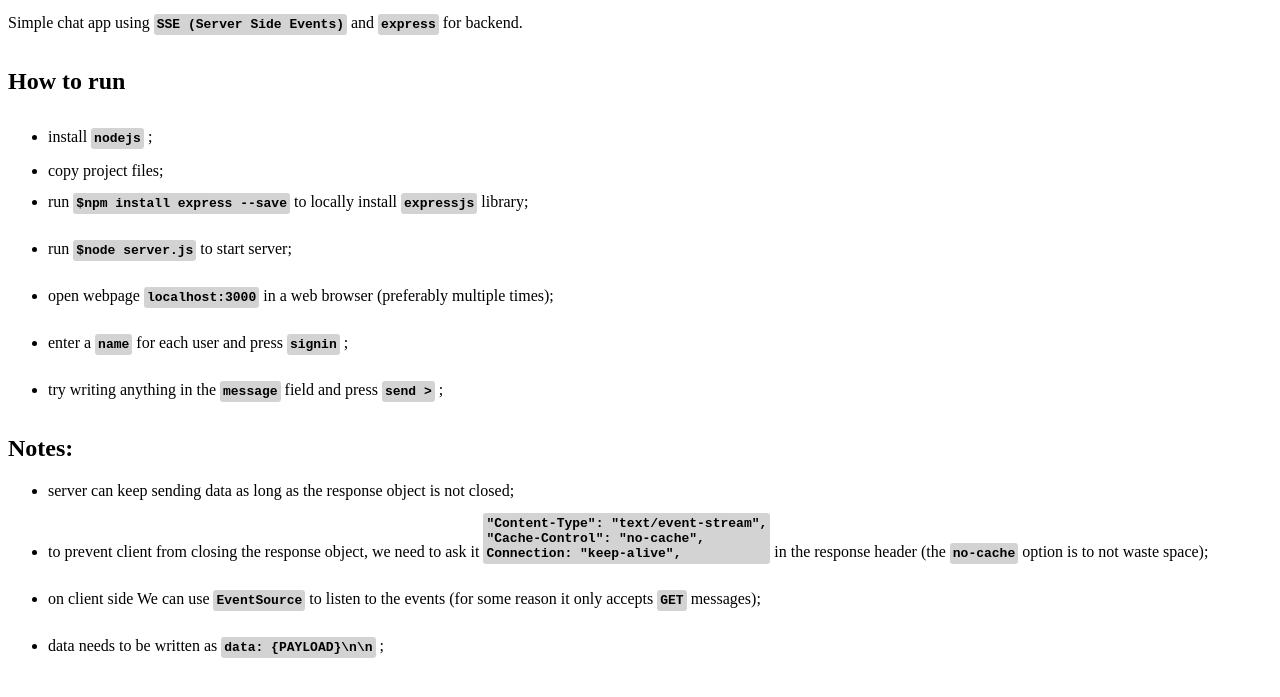
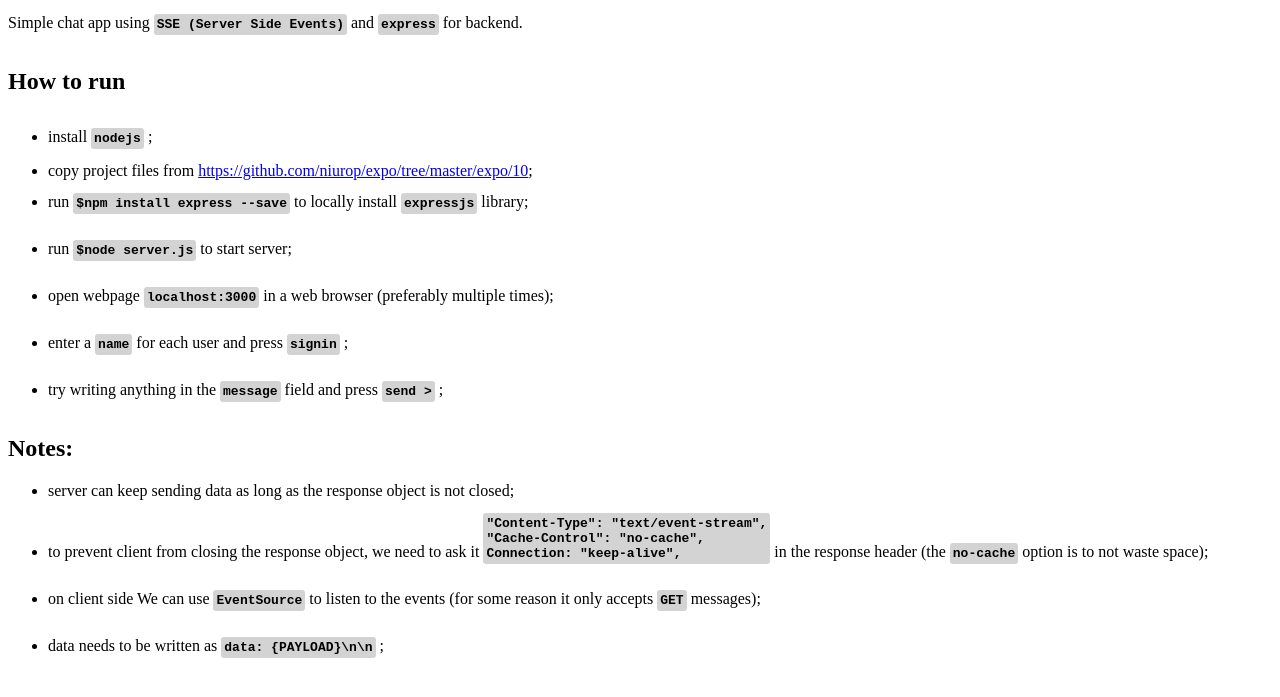
Before and after one commit to niurop/expo, a website: page expo/10/index.html in a window 1280 px wide. Shown: the part 79-776 px from the top of the page. Drawn offline with Linux system fonts and the light colour scheme; files that its build step writes are made by us from their sources.

Commit message:
added link to project files

```diff
--- a/expo/10/index.html
+++ b/expo/10/index.html
@@ -34,7 +34,7 @@
         <pre>nodejs</pre>
         ;
       </li>
-      <li>copy project files;</li>
+      <li>copy project files from <a href="https://github.com/niurop/expo/tree/master/expo/10">https://github.com/niurop/expo/tree/master/expo/10</a>;</li>
       <li>
         run
         <pre>$npm install express --save</pre>
```
